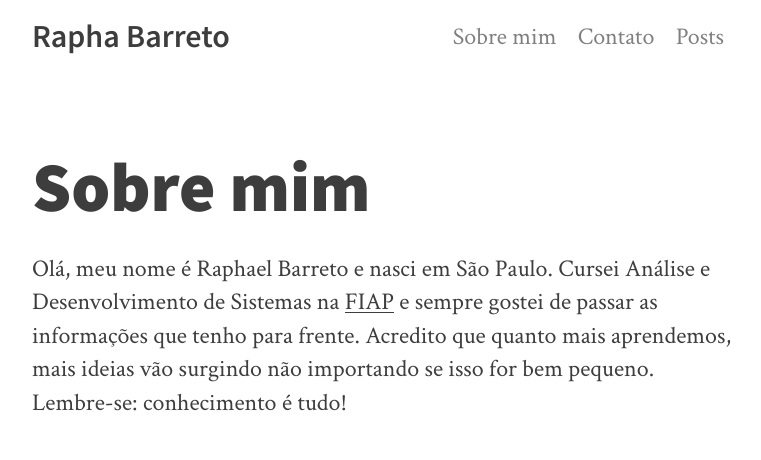
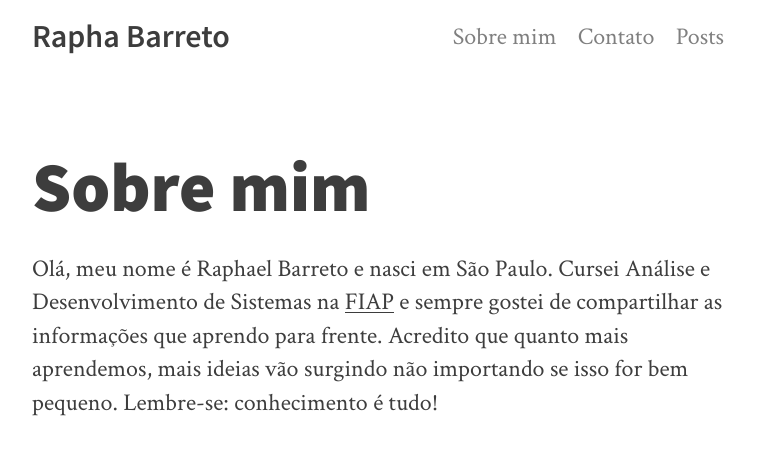
Before and after one commit to raphabarreto/raphabarreto.github.io, a Jekyll site: the page built from about.md, in a window 1280 px wide. Shown: the top 460 px of the page, without its empty margins (258-1019 px from the left). Built offline with Jekyll 4.4.1, drawn with Linux system fonts in a browser that asks for light colours; nearby versions of some CDN libraries; grey boxes are pictures that could not be loaded.

Commit message:
Ajustado alguns elementos no site

```diff
--- a/_config.yml
+++ b/_config.yml
@@ -122,7 +122,7 @@ var_previous_post: Post anterior
 var_less_than_a_minute_read: Menos de 1 min de leitura
 var_min_read: min de leitura # Text after reading time. Example: 5 min read.
 var_post_by: Post feito por
-var_guest_post_by: Post convidado feito by
+var_guest_post_by: Post convidado feito por
 var_your_email: Seu email
 var_your_message: Sua messagem
 
--- a/about.md
+++ b/about.md
@@ -4,10 +4,10 @@ title: Sobre mim
 ---
 
 Olá, meu nome é Raphael Barreto e nasci em São Paulo. Cursei Análise e Desenvolvimento de Sistemas
-na [FIAP](https://www.fiap.com.br/) e sempre gostei de passar as informações que tenho
-para frente. Acredito que quanto mais aprendemos, mais ideias vão surgindo não importando se isso
-for bem pequeno.
+na [FIAP](https://www.fiap.com.br/) e sempre gostei de compartilhar as informações que aprendo para frente.
+Acredito que quanto mais aprendemos, mais ideias vão surgindo não importando se isso for bem pequeno.
 Lembre-se: conhecimento é tudo!
 
-![coding](/img/computer-good-idea.jpg)
+
+![coding](/img/me.jpg)
 ---
```
Also changed, not shown: thanks.md (+1 -1 lines), img/computer-good-idea.jpg (deleted).
